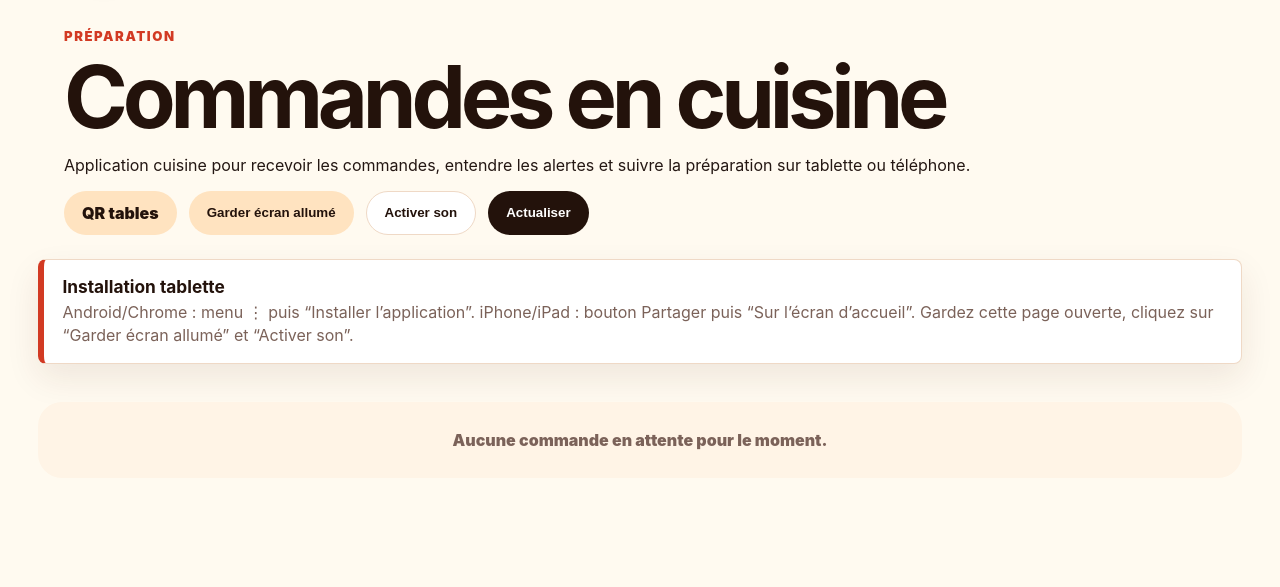
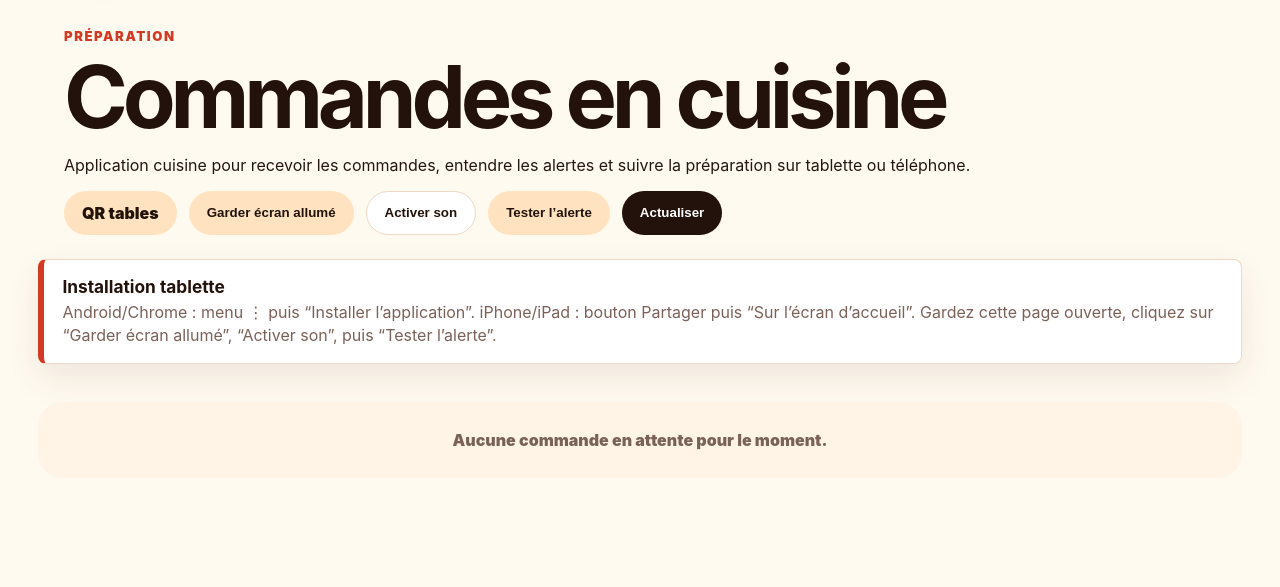
Before and after one commit to maljedaili/pizza-vitti, a Django app: page /kitchen/ in a window 1280 px wide. Shown: the part 97-684 px from the top of the page. Run offline with Django 5.2, Linux system fonts and the light colour scheme; the visitor is signed in with stand-in values (Sample User, id 1); data that the repository does not hold is empty; some libraries are stand-ins or nearby versions.

Commit message:
Add kitchen alert test button

```diff
--- a/shop/static/shop/app.js
+++ b/shop/static/shop/app.js
@@ -48,6 +48,7 @@ if (prepBoard) {
   const pendingAlertKey = 'pizzaVittiPendingPrepAlert';
   const soundButton = document.querySelector('[data-prep-sound]');
   const wakeButton = document.querySelector('[data-wake-lock]');
+  const testAlertButton = document.querySelector('[data-test-alert]');
   const alertBox = document.querySelector('[data-prep-alert]');
   const alertClose = document.querySelector('[data-prep-alert-close]');
   let wakeLock = null;
@@ -114,6 +115,12 @@ if (prepBoard) {
     localStorage.setItem(soundKey, 'on');
     setSoundLabel();
     speak('Son active. Vous recevrez une alerte a chaque nouvelle commande.');
+  });
+  testAlertButton?.addEventListener('click', () => {
+    localStorage.setItem(soundKey, 'on');
+    setSoundLabel();
+    showPrepAlert();
+    speak('Test alerte cuisine. Nouvelle commande recue.');
   });
   alertClose?.addEventListener('click', stopPrepAlert);
   setSoundLabel();
--- a/shop/templates/shop/preparation_dashboard.html
+++ b/shop/templates/shop/preparation_dashboard.html
@@ -5,12 +5,12 @@
   <p class="eyebrow">Préparation</p>
   <h1>Commandes en cuisine</h1>
   <p>Application cuisine pour recevoir les commandes, entendre les alertes et suivre la préparation sur tablette ou téléphone.</p>
-  <div class="hero-actions"><a class="button ghost" href="{% url 'shop:qr_tables' %}">QR tables</a><button class="button ghost" type="button" data-install-app hidden>Installer l’application</button><button class="button ghost" type="button" data-wake-lock>Garder écran allumé</button><button class="button ghost" type="button" data-prep-sound>Activer son</button><button class="button" onclick="window.location.reload()">Actualiser</button></div>
+  <div class="hero-actions"><a class="button ghost" href="{% url 'shop:qr_tables' %}">QR tables</a><button class="button ghost" type="button" data-install-app hidden>Installer l’application</button><button class="button ghost" type="button" data-wake-lock>Garder écran allumé</button><button class="button ghost" type="button" data-prep-sound>Activer son</button><button class="button ghost" type="button" data-test-alert>Tester l’alerte</button><button class="button" onclick="window.location.reload()">Actualiser</button></div>
 </section>
 
 <section class="prep-app-help">
   <strong>Installation tablette</strong>
-  <span>Android/Chrome : menu ⋮ puis “Installer l’application”. iPhone/iPad : bouton Partager puis “Sur l’écran d’accueil”. Gardez cette page ouverte, cliquez sur “Garder écran allumé” et “Activer son”.</span>
+  <span>Android/Chrome : menu ⋮ puis “Installer l’application”. iPhone/iPad : bouton Partager puis “Sur l’écran d’accueil”. Gardez cette page ouverte, cliquez sur “Garder écran allumé”, “Activer son”, puis “Tester l’alerte”.</span>
 </section>
 
 <section class="prep-live-alert" data-prep-alert hidden>
```
